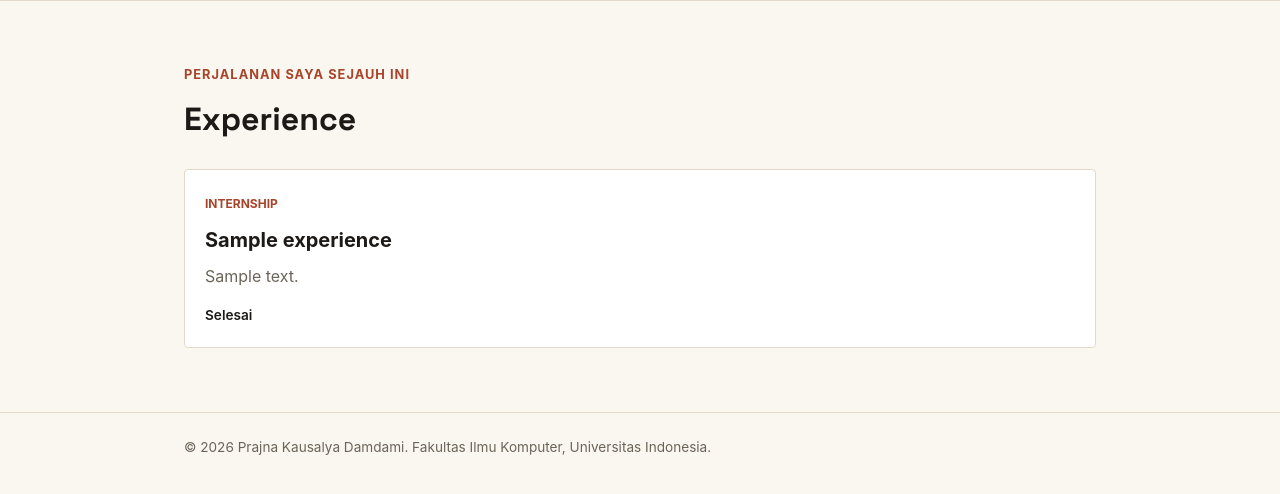
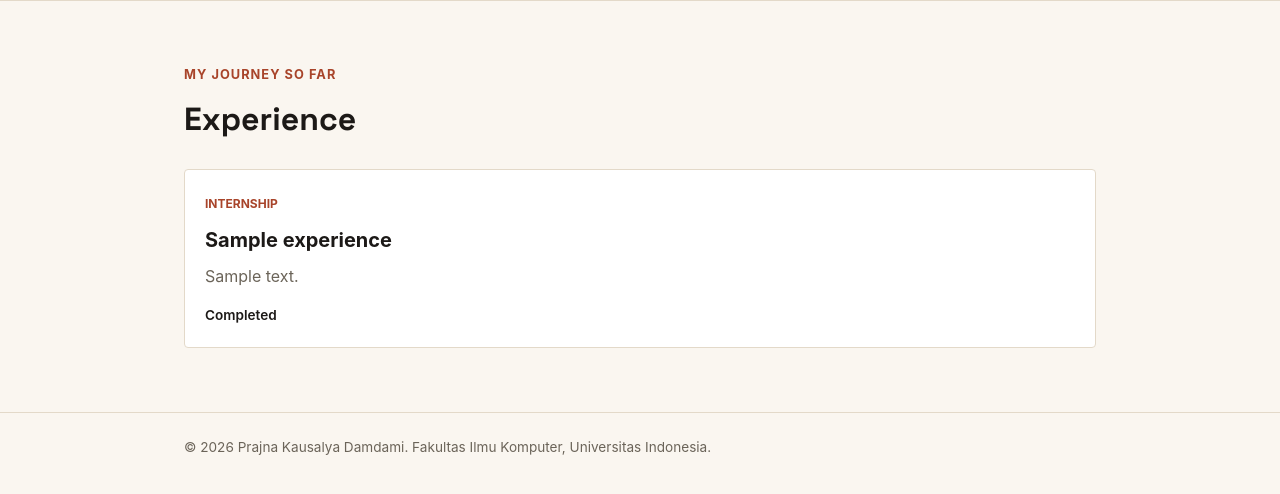
Before and after one commit to prajnakausalya-08/myportofolio, a Django app: page /experience/ in a window 1280 px wide. Shown: the part 74-568 px from the top of the page. Run offline with Django 5.2, Linux system fonts and the light colour scheme; tables that the repository leaves empty hold one stand-in row (values such as "Sample post").

Commit message:
style: translate experience page to English

```diff
--- a/templates/experience.html
+++ b/templates/experience.html
@@ -34,7 +34,7 @@
     <main>
         <section class="experience-section" id="experience">
             <div class="container">
-                <p class="section-kicker">Perjalanan saya sejauh ini</p>
+                <p class="section-kicker">My journey so far</p>
                 <h1>Experience</h1>
 
                 <div class="experience-grid">
@@ -51,9 +51,9 @@
                         </p>
 
                         {% if experience.is_ongoing %}
-                        <p class="experience-status">Sedang berlangsung</p>
+                        <p class="experience-status">Ongoing</p>
                         {% else %}
-                        <p class="experience-status">Selesai</p>
+                        <p class="experience-status">Completed</p>
                         {% endif %}
                     </article>
 
```
